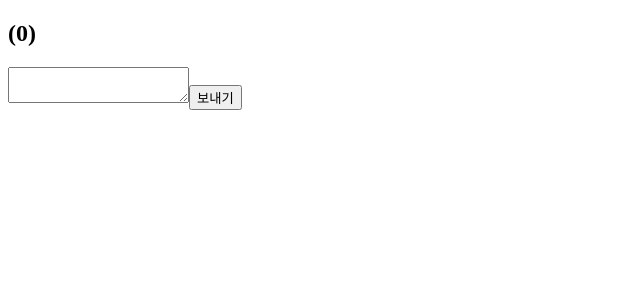
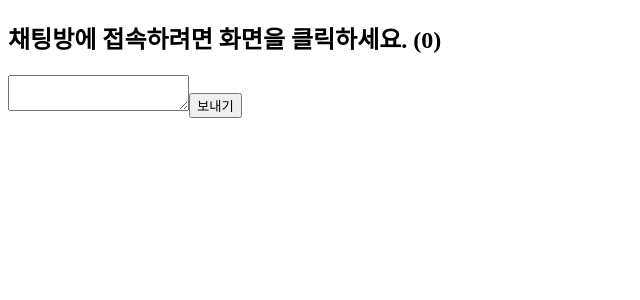
Before and after one commit to Themion/myChat, a React (Create React App) app in the folder frontend/: page /room/1 in a window 1280 px wide. Shown: the top 300 px of the page, without its empty margins (0-640 px from the left). Built offline with nearby package versions, Linux system fonts and the light colour scheme; no server answers.

Commit message:
로그인 시 refreshToken을 cookie에, accessToken을 redux에 저장

```diff
--- a/frontend/src/App.tsx
+++ b/frontend/src/App.tsx
@@ -4,20 +4,22 @@ import {
     Route,
     Routes
 } from 'react-router-dom';
-import { clientStore } from './app/stompStore';
+import { store } from './app/store';
 import Chatroom from './routes/Chatroom';
 import Home from './routes/Home';
 import Login from './routes/Login';
 import Signup from './routes/Signup';
+import { setAccessToken } from './utils/session';
 
 function App() {
+    setAccessToken()
     return (
         <Router>
             <div className="App">
                 <Routes>
                     <Route path="/signup" element={<Signup />} />
                     <Route path="/login" element={<Login />} />
-                    <Route path="/room/:id" element={<Provider store={clientStore}><Chatroom /></Provider>} />
+                    <Route path="/room/:id" element={<Provider store={store}><Chatroom /></Provider>} />
                     <Route path="/" element={<Home />} />
                 </Routes>
             </div>
--- a/frontend/src/app/stompStore.ts
+++ /dev/null
@@ -1,27 +0,0 @@
-import { configureStore, createSlice } from "@reduxjs/toolkit";
-import { Client } from "@stomp/stompjs";
-
-export interface ClientProps {
-    client: Client
-}
-
-interface CreateAction {
-    type: string
-    payload: Client
-}
-
-type ClientState = Client | undefined
-
-export const clientSlice = createSlice({
-    name: "clientReducer",
-    initialState: undefined as ClientState,
-    reducers: {
-        create: (state, action: CreateAction) => {
-            state = action.payload
-            state.activate()
-            return state
-        }
-    }
-})
-
-export const clientStore = configureStore({reducer: clientSlice.reducer})
--- /dev/null
+++ b/frontend/src/app/store.ts
@@ -0,0 +1,43 @@
+import { configureStore, createSlice } from "@reduxjs/toolkit";
+import { Client } from "@stomp/stompjs";
+
+type ClientState = Client | undefined
+type TokenState = string | undefined
+
+interface ClientAction {
+    type: string
+    payload: ClientState
+}
+
+interface TokenAction {
+    type: string
+    payload: TokenState
+}
+
+export interface ClientProps {
+    client: ClientState
+}
+
+export interface State {
+    client: ClientState
+    accessToken: TokenState
+}
+
+export const slice = createSlice({
+    name: "clientReducer",
+    initialState: {} as State,
+    reducers: {
+        setClient: (state, action: ClientAction) => {
+            if (action.payload) {
+                state.client = action.payload
+                state.client.activate()
+            }
+            return state
+        },
+        setAccessToken: (state, action: TokenAction) => {
+            return { ...state, accessToken: action.payload }
+        }
+    }
+})
+
+export const store = configureStore({reducer: slice.reducer})
--- a/frontend/src/components/Chatroom/ChatForm.tsx
+++ b/frontend/src/components/Chatroom/ChatForm.tsx
@@ -1,7 +1,6 @@
-import { Client } from "@stomp/stompjs"
 import { FormEventHandler } from "react"
 import { connect } from "react-redux"
-import { ClientProps } from "../../app/stompStore"
+import { ClientProps, State } from "../../app/store"
 import { ChatDTO, Id } from "../../routes/Chatroom"
 
 interface Props extends ClientProps {
@@ -32,8 +31,8 @@ const ChatForm = (props: Props) => {
     </form>
 }
 
-const mapStateToProps = (state: Client) => {
-    return { client: state }
+const mapStateToProps = (state: State) => {
+    return { client: state.client }
 }
 
 export default connect(mapStateToProps)(ChatForm)
--- a/frontend/src/routes/Chatroom.tsx
+++ b/frontend/src/routes/Chatroom.tsx
@@ -1,9 +1,8 @@
 import { Dispatch } from "@reduxjs/toolkit"
-import { Client } from "@stomp/stompjs"
 import React, { useEffect, useReducer, useState } from "react"
 import { connect } from "react-redux"
-import { Navigate, useNavigate, useParams } from "react-router-dom"
-import { ClientProps, clientSlice } from "../app/stompStore"
+import { Navigate, useParams } from "react-router-dom"
+import { ClientProps, slice, State } from "../app/store"
 import { Chat, Info } from "../components/Chatroom/Chat"
 import ChatForm from "../components/Chatroom/ChatForm"
 import {Props as ChatroomDTO} from "../components/Chatroom/Tr"
@@ -45,9 +44,8 @@ const reducer = (state: JSX.Element[], action: ChatAction) => {
 
 const Chatroom = (props: Props) => {
     const id: Id = Number(useParams().id)
-    const [room, setRoom] = useState<ChatroomDTO>({id: Number(id), title: "", population: 0})
+    const [room, setRoom] = useState<ChatroomDTO>({id: Number(id), title: "채팅방에 접속하려면 화면을 클릭하세요.", population: 0})
     const [chats, dispatch] = useReducer(reducer, [])
-    const navigate = useNavigate()
 
     useEffect(() => {
         const to: sendTo = {
@@ -62,7 +60,7 @@ const Chatroom = (props: Props) => {
         }
 
         send(to, {}, callback, fallback)
-    }, [id, navigate, chats])
+    }, [id, chats])
 
     if (!id) { return <Navigate to='/' /> }
 
@@ -77,14 +75,14 @@ const Chatroom = (props: Props) => {
     </>
 }
 
-const mapStateToProps = (state: Client) => {
-    return { client: state }
+const mapStateToProps = (state: State) => {
+    return { client: state.client }
 }
 
 const mapDispatchToProps = (reduxDispatch: Dispatch) => {
     return {
         setClient: (id: Id, dispatch: ChatDispatch) => {
-            reduxDispatch(clientSlice.actions.create(
+            reduxDispatch(slice.actions.setClient(
                 stompClient(id, dispatch)
             ))
         }
--- a/frontend/src/routes/Home.tsx
+++ b/frontend/src/routes/Home.tsx
@@ -3,6 +3,7 @@ import Tr, { Props as ChatroomProps } from "../components/Chatroom/Tr"
 import CreateChatroomForm from "../components/Chatroom/CreateChatroomForm"
 import { Callback, Fallback, sendTo, send } from "../utils/axios"
 import { useNavigate } from "react-router-dom"
+import { getAccessToken } from "../utils/session"
 
 const Home = () => {
     const navigate = useNavigate()
@@ -43,10 +44,14 @@ const Home = () => {
         send(to, {}, callback, fallback)
     }, [])
 
+    const button = getAccessToken() ?
+        undefined :
+        <button onClick={() => {navigate('/login')}}>로그인</button>
+
     return <>
         {table}
         <CreateChatroomForm />
-        <button onClick={() => {navigate('/login')}}>로그인</button>
+        {button}
     </>
 }
 
--- a/frontend/src/routes/Login.tsx
+++ b/frontend/src/routes/Login.tsx
@@ -1,6 +1,7 @@
 import { FormEventHandler } from "react"
 import { useNavigate } from "react-router-dom"
 import { Callback, Fallback, send, sendTo } from "../utils/axios"
+import { setAccessToken } from "../utils/session"
 
 interface LoginDTO {
     username: string
@@ -19,10 +20,12 @@ const Login = () => {
         }
 
         const callback: Callback = (res) => {
+            setAccessToken()
             navigate('/')
         }
         const fallback: Fallback = (res) => {
-            window.location.href = '/login?error'
+            // window.location.href = '/login?error'
+            console.log(res)
         }
 
         const username = document.querySelector('input#username') as HTMLInputElement
--- a/frontend/src/utils/axios.ts
+++ b/frontend/src/utils/axios.ts
@@ -24,7 +24,8 @@ export const send = (
         url: to.url,
         method: to.method,
         data: data,
-        baseURL: baseURL
+        baseURL: baseURL,
+        withCredentials: true
     }
     axios(config)
         .then((res: AxiosResponse) => callback(res))
--- /dev/null
+++ b/frontend/src/utils/session.ts
@@ -0,0 +1,25 @@
+import { slice, store } from "../app/store"
+import { Callback, Fallback, send, sendTo } from "./axios"
+
+export const accessTokenHeader = 'access-token'
+export const refreshTokenHeader = 'refresh-token'
+export type Token = string
+
+export const getAccessToken = () => {
+    return store.getState().accessToken
+}
+
+export const setAccessToken = () => {
+    const to: sendTo = {
+        url: '/token',
+        method: 'GET'
+    }
+
+    const callback: Callback = (res) => {
+        console.log(res.data)
+        store.dispatch(slice.actions.setAccessToken(res.data))
+    }
+    const fallback: Fallback = (res) => {}
+
+    send(to, {}, callback, fallback)
+}
```
